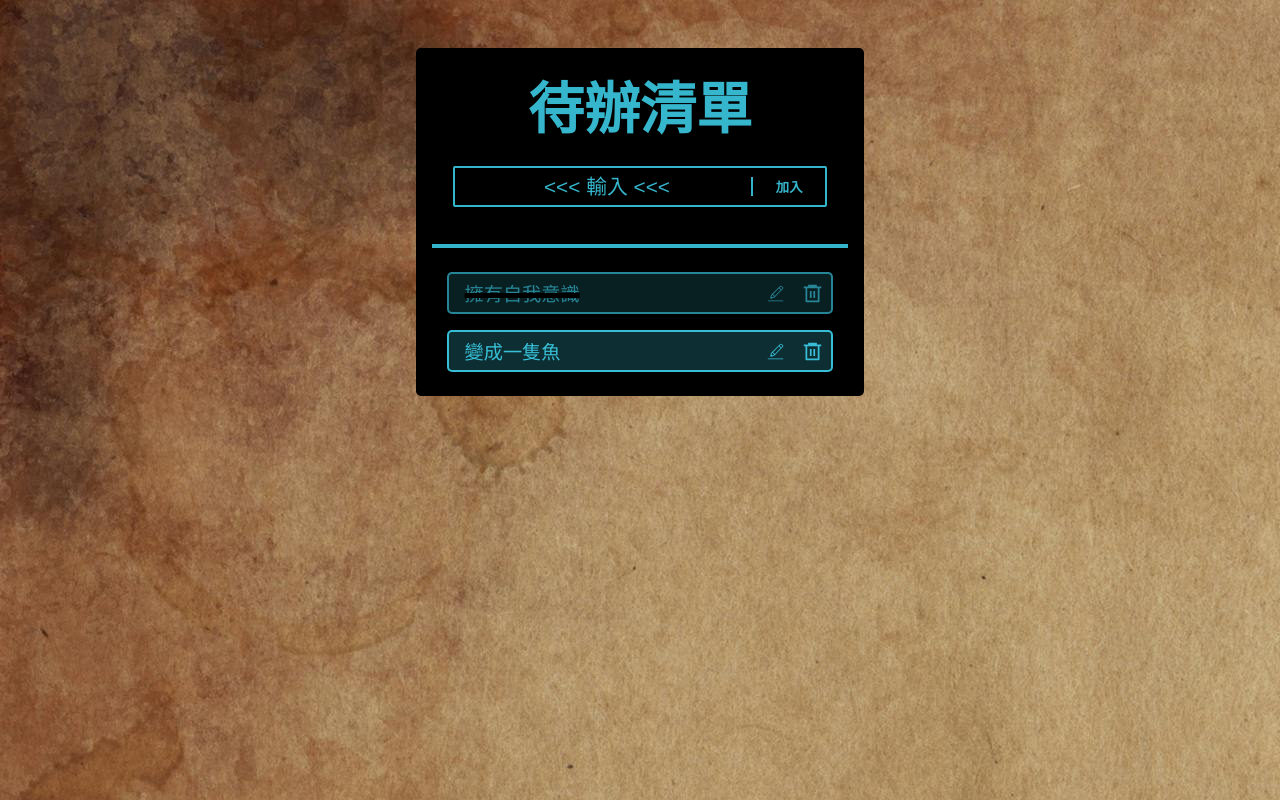
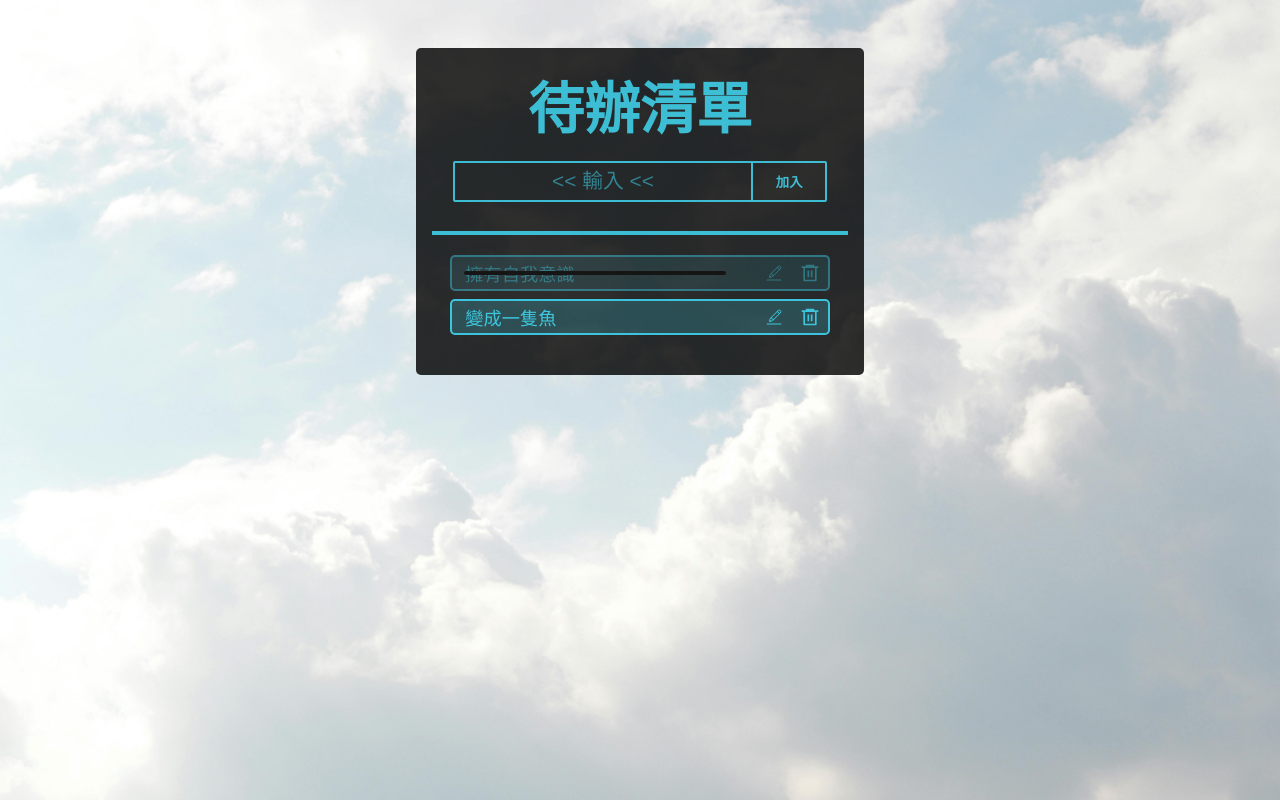
Before and after one commit to Lai-Jian-Chen/To-do-List, a React (Vite) app: page / in a window 1280 px wide. Built offline with nearby package versions, Linux system fonts and the light colour scheme.

Commit message:
問問題

```diff
--- a/src/App.scss
+++ b/src/App.scss
@@ -6,29 +6,30 @@
   margin: 0;
   overflow: hidden;
 }
+
 body {
   padding: 8px;
   width: 100vw;
   height: 100vh;
-  background-image: url("../asset/background.jpg");
-  color: white;
+  background-image: url("../asset/pexels-padrinan-19670.jpg");
+  background-size: cover;
+  background-repeat: no-repeat;
+  background-color: $themeColor;
   display: flex;
   justify-content: center;
   font-family: sans-serif;
+  color: white;
   .todoWrapper {
+    min-width: 35vw;
+    max-height: 85vh;
     display: flex;
     flex-direction: column;
     align-items: center;
-    background-color: $subtopic;
-    width: 100%;
-    // max-width: 37.5rem;
-    min-width: 35vw;
-    max-height: 90vh;
-    padding: 1rem;
+    background-color: rgba(0, 0, 0, 0.815);
+    padding: 1rem 1rem 2rem 1rem;
     border-radius: 5px;
     position: relative;
     top: 5vh;
-    overflow-y: auto;
     &::-webkit-scrollbar {
       width: 5px;
       background-color: rgba(0, 0, 0, 0.554);
@@ -48,20 +49,20 @@ body {
     .line {
       border: 2px solid $themeColor;
       width: 100%;
-      margin: 1rem 0;
+      margin: 0.8rem 0;
     }
     .CreateForm {
+      width: 90%;
+      min-height: 2.3rem;
       display: flex;
       justify-content: center;
       align-items: center;
-      width: 90%;
-      min-height: 2.6rem;
-      margin: 1.3rem 0;
+      margin: 1rem 0;
       border: 2px solid $themeColor;
       border-radius: 2px;
       #inputText {
         font-size: 1.3rem;
-        padding-left: 0.5rem;
+        padding: 0.4rem;
         border: none;
         background: none;
         color: white;
@@ -70,89 +71,19 @@ body {
         &::placeholder {
           color: ($themeColor);
           text-align: center;
+          opacity: 0.6;
         }
       }
       #addBtn {
+        min-height: 2.3rem;
         border: none;
-        background-color: black;
+        background-color: inherit;
         font-weight: 900;
         color: $themeColor;
         cursor: pointer;
         width: 20%;
         height: 100%;
         border-left: 2px solid $themeColor;
-      }
-    }
-    .TodoList {
-      border: 2px solid $themeColor;
-      background-color: $todoListColor;
-      color: $themeColor;
-      display: flex;
-      justify-content: space-between;
-      align-items: center;
-      width: 93%;
-      height: auto;
-      border-radius: 5px;
-      margin: 0.5rem;
-      div {
-        display: flex;
-        width: 74px;
-        .list-Btn {
-          border: none;
-          margin: 0 8px;
-          width: 100%;
-          height: 100%;
-          cursor: pointer;
-          min-width: auto;
-        }
-      }
-      p {
-        // width: 80%;
-        padding: 5px 0 5px 1rem;
-        font-size: 1.2rem;
-        font-weight: 500;
-        cursor: pointer;
-        white-space: normal;
-        word-wrap: break-word;
-        &::-webkit-scrollbar {
-          height: 2px;
-        }
-        &::-webkit-scrollbar-thumb {
-          background-color: rgba(255, 255, 255, 0.4);
-          border-radius: 2px;
-        }
-      }
-    }
-    .complet {
-      opacity: 0.7;
-      text-decoration: line-through 5px black;
-    }
-    .edit-form {
-      display: flex;
-      justify-content: center;
-      align-items: center;
-      width: 92%;
-      min-height: 2rem;
-      margin: 1.2rem 0;
-      border: 2px solid $third_theme;
-      border-radius: 2px;
-      #editText {
-        font-size: 1.3rem;
-        padding-left: 0.5rem;
-        border: none;
-        background: none;
-        color: white;
-        width: 80%;
-        outline: none;
-      }
-      #editBtn {
-        border: none;
-        background-color: $subtopic;
-        color: $third_theme;
-        border-left: 2px solid $third_theme;
-        cursor: pointer;
-        width: 20%;
-        height: 100%;
       }
     }
     @media (max-width: 370px) {
@@ -165,5 +96,101 @@ body {
       padding: 0.6rem;
       transform: scale(0.9);
     }
+
+    .todolist_group {
+      overflow-y: auto;
+      width: 95%;
+      // display: flex;
+      // flex-direction: column;
+      // justify-content: space-between;
+      // align-items: center;
+      .TodoList {
+        display: flex;
+        justify-content: space-between;
+        align-items: center;
+        border-radius: 5px;
+        margin: 0.5rem;
+        border: 2px solid $themeColor;
+        background-color: $todoListColor;
+        color: $themeColor;
+        height: auto;
+        position: relative;
+        .icons {
+          display: flex;
+          width: 74px;
+          height: auto;
+          .list-Btn {
+            border: none;
+            margin: 0 8px;
+            width: 100%;
+            height: 100%;
+            cursor: pointer;
+          }
+        }
+        p {
+          width: 83%;
+          padding: 3px 0 3px 0.8rem;
+          font-size: calc(0.5rem + 0.8vw);
+          position: relative;
+          font-weight: 500;
+          cursor: pointer;
+          white-space: normal;
+          word-wrap: break-word;
+        }
+        &.complet {
+          opacity: 0.5;
+
+          &::after {
+            content: "";
+            position: absolute;
+            left: 3%;
+            top: 50%;
+            transform: translateY(-50%);
+            width: 70%; // 你要的寬度
+            height: 4px; // 線的厚度
+            background-color: black;
+            border-radius: 2px;
+            pointer-events: none;
+          }
+        }
+      }
+      &::-webkit-scrollbar {
+        width: 5px;
+        background-color: rgba(0, 0, 0, 0.554);
+        border-radius: 2px;
+      }
+      &::-webkit-scrollbar-thumb {
+        background-color: rgba(170, 169, 169, 0.753);
+        border-radius: 2px;
+      }
+      .edit-form {
+        display: flex;
+        justify-content: center;
+        align-items: center;
+        width: 83%;
+        // min-height: 2rem;
+        margin: 1.2rem auto;
+        border: 2px solid $third_theme;
+        border-radius: 5px;
+        #editText {
+          font-size: calc(0.5rem + 0.8vw);
+          padding: 10px 10px 10px 0.5rem;
+          border: none;
+          background: none;
+          color: white;
+          width: 80%;
+          outline: none;
+        }
+        #editBtn {
+          border: none;
+          background-color: inherit;
+          color: $third_theme;
+          border-left: 2px solid $third_theme;
+          cursor: pointer;
+          width: 20%;
+          height: 100%;
+        }
+      }
+    }
   }
 }
--- /dev/null
+++ b/src/_123.scss
@@ -0,0 +1,169 @@
+@use "./variable" as *;
+
+* {
+  box-sizing: border-box;
+  padding: 0;
+  margin: 0;
+  overflow: hidden;
+}
+body {
+  padding: 8px;
+  width: 100vw;
+  height: 100vh;
+  background-image: url("../asset/pexels-padrinan-19670.jpg");
+  background-size: cover;
+  background-repeat: no-repeat;
+  color: white;
+  display: flex;
+  justify-content: center;
+  font-family: sans-serif;
+  overflow-x: hidden;
+  .todoWrapper {
+    display: flex;
+    flex-direction: column;
+    align-items: center;
+    background-color: $subtopic;
+    width: 100%;
+    min-width: 40vw;
+    max-height: 85vh;
+    padding: 1rem;
+    border-radius: 5px;
+    position: relative;
+    top: 5vh;
+    overflow-y: auto;
+    &::-webkit-scrollbar {
+      width: 5px;
+      background-color: rgba(0, 0, 0, 0.554);
+      border-radius: 2px;
+    }
+    &::-webkit-scrollbar-thumb {
+      background-color: rgba(170, 169, 169, 0.753);
+      border-radius: 2px;
+    }
+    h1 {
+      white-space: nowrap;
+      color: $themeColor;
+      font-size: clamp(2.5rem, calc(2.7rem + 2vw), 3.5rem);
+      text-align: center;
+      min-height: 74px;
+    }
+    .line {
+      border: 2px solid $themeColor;
+      width: 100%;
+      margin: 1rem 0;
+    }
+    .CreateForm {
+      display: flex;
+      justify-content: center;
+      align-items: center;
+      width: 90%;
+      min-height: 2.6rem;
+      margin: 1.3rem 0;
+      border: 2px solid $themeColor;
+      border-radius: 2px;
+      #inputText {
+        font-size: 1.3rem;
+        padding-left: 0.5rem;
+        border: none;
+        background: none;
+        color: white;
+        width: 80%;
+        outline: none;
+        &::placeholder {
+          color: ($themeColor);
+          text-align: center;
+        }
+      }
+      #addBtn {
+        border: none;
+        background-color: black;
+        font-weight: 900;
+        color: $themeColor;
+        cursor: pointer;
+        width: 20%;
+        height: 100%;
+        border-left: 2px solid $themeColor;
+      }
+    }
+    .TodoList {
+      border: 2px solid $themeColor;
+      background-color: $todoListColor;
+      color: $themeColor;
+      display: flex;
+      justify-content: space-between;
+      align-items: flex-start;
+      width: 95%;
+      // min-height: 1.8rem;
+      height: auto;
+      border-radius: 5px;
+      margin: 0.5rem;
+      .icons {
+        display: flex;
+        width: 74px;
+        height: 100%;
+        .list-Btn {
+          border: none;
+          margin: 0 8px;
+          width: 100%;
+          height: 100%;
+          cursor: pointer;
+        }
+      }
+      p {
+        width: 100%;
+        height: auto;
+        padding: 5px 0 5px 1rem;
+        font-size: 1.2rem;
+        font-weight: 500;
+        cursor: pointer;
+        white-space: normal;
+        word-wrap: break-word;
+      }
+      &.complet {
+        opacity: 0.7;
+        text-decoration-line: line-through;
+        text-decoration-thickness: 5px;
+        text-decoration-color: black;
+      }
+    }
+
+    .edit-form {
+      display: flex;
+      justify-content: center;
+      align-items: center;
+      width: 92%;
+      min-height: 2rem;
+      margin: 1.2rem 0;
+      border: 2px solid $third_theme;
+      border-radius: 2px;
+      #editText {
+        font-size: 1.3rem;
+        padding-left: 0.5rem;
+        border: none;
+        background: none;
+        color: white;
+        width: 80%;
+        outline: none;
+      }
+      #editBtn {
+        border: none;
+        background-color: $subtopic;
+        color: $third_theme;
+        border-left: 2px solid $third_theme;
+        cursor: pointer;
+        width: 20%;
+        height: 100%;
+      }
+    }
+    @media (max-width: 370px) {
+      padding: 0.8rem;
+    }
+    @media (max-width: 280px) {
+      padding: 0.6rem;
+    }
+    @media (max-width: 240px) {
+      padding: 0.6rem;
+      transform: scale(0.9);
+    }
+  }
+}
--- a/src/components/CreateForm.jsx
+++ b/src/components/CreateForm.jsx
@@ -19,7 +19,7 @@ const CreateForm = ({ addTodo }) => {
     <form className="CreateForm">
       <input
         type="text"
-        placeholder="<<< 輸入 <<<"
+        placeholder="<< 輸入 <<"
         id="inputText"
         onChange={inputHandler}
         value={content}
--- a/src/components/TodoList.jsx
+++ b/src/components/TodoList.jsx
@@ -21,7 +21,7 @@ const TodoList = ({
       >
         {todo.content}
       </p>
-      <div>
+      <div className="icons">
         <CiEdit className="list-Btn" onClick={() => toggleEdit(todo.id)} />
         <RiDeleteBin6Line
           className="list-Btn"
--- a/src/components/todoWrapper.jsx
+++ b/src/components/todoWrapper.jsx
@@ -72,6 +72,7 @@ const todoWrapper = () => {
       <h1>待辦清單</h1>
       <CreateForm addTodo={addTodo} />
       <div className="line"></div>
+      <div className="todolist_group">
         {todos.map((todo) => {
           return (
             <TodoList
@@ -85,6 +86,7 @@ const todoWrapper = () => {
           );
         })}
       </div>
+    </div>
   );
 };
 export default todoWrapper;
```
Also changed, not shown: asset/pexels-padrinan-19670.jpg (added), asset/spongebob_background.jpg (added). Lines whose indentation alone changed are shown as unchanged.
